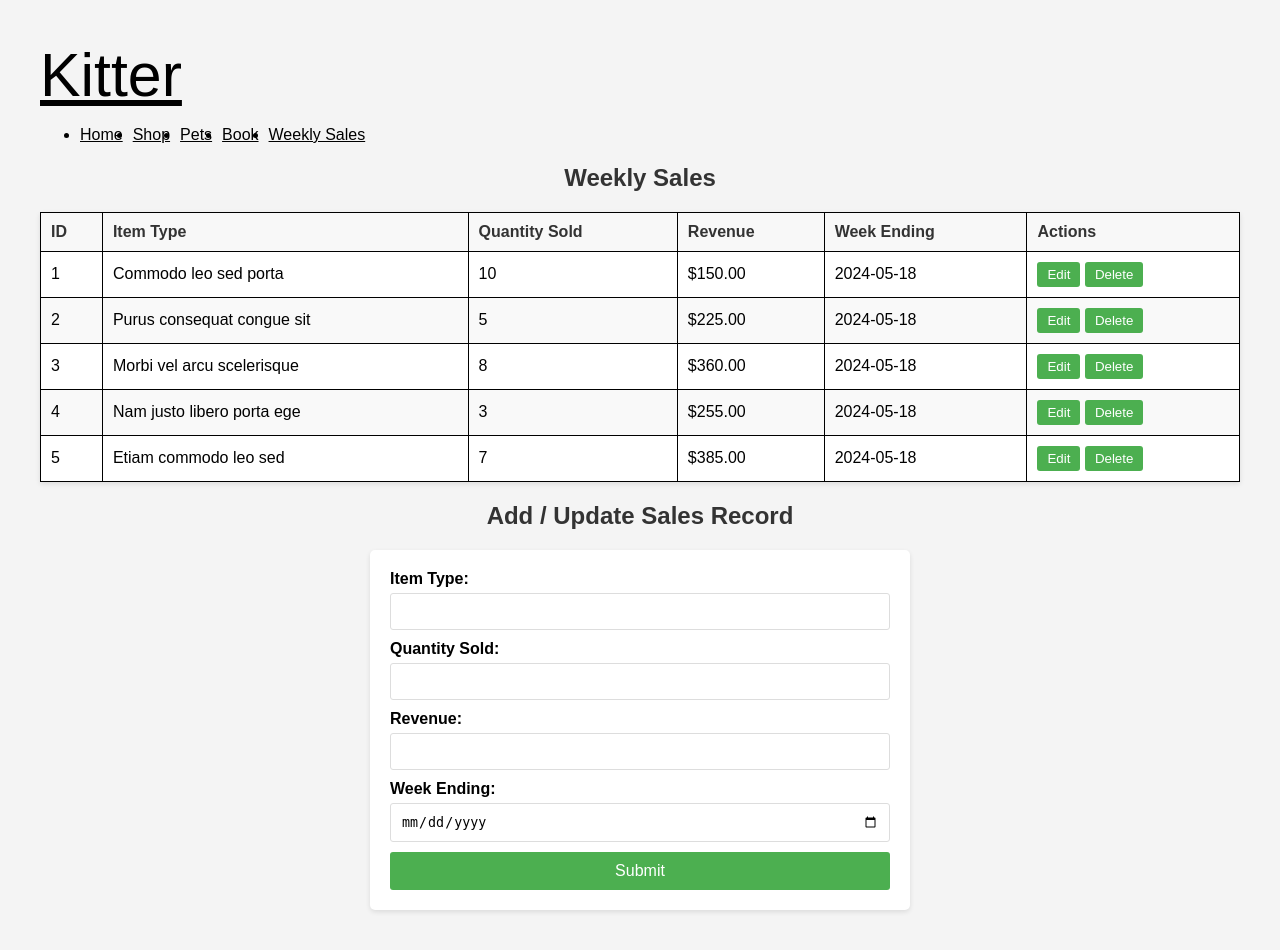
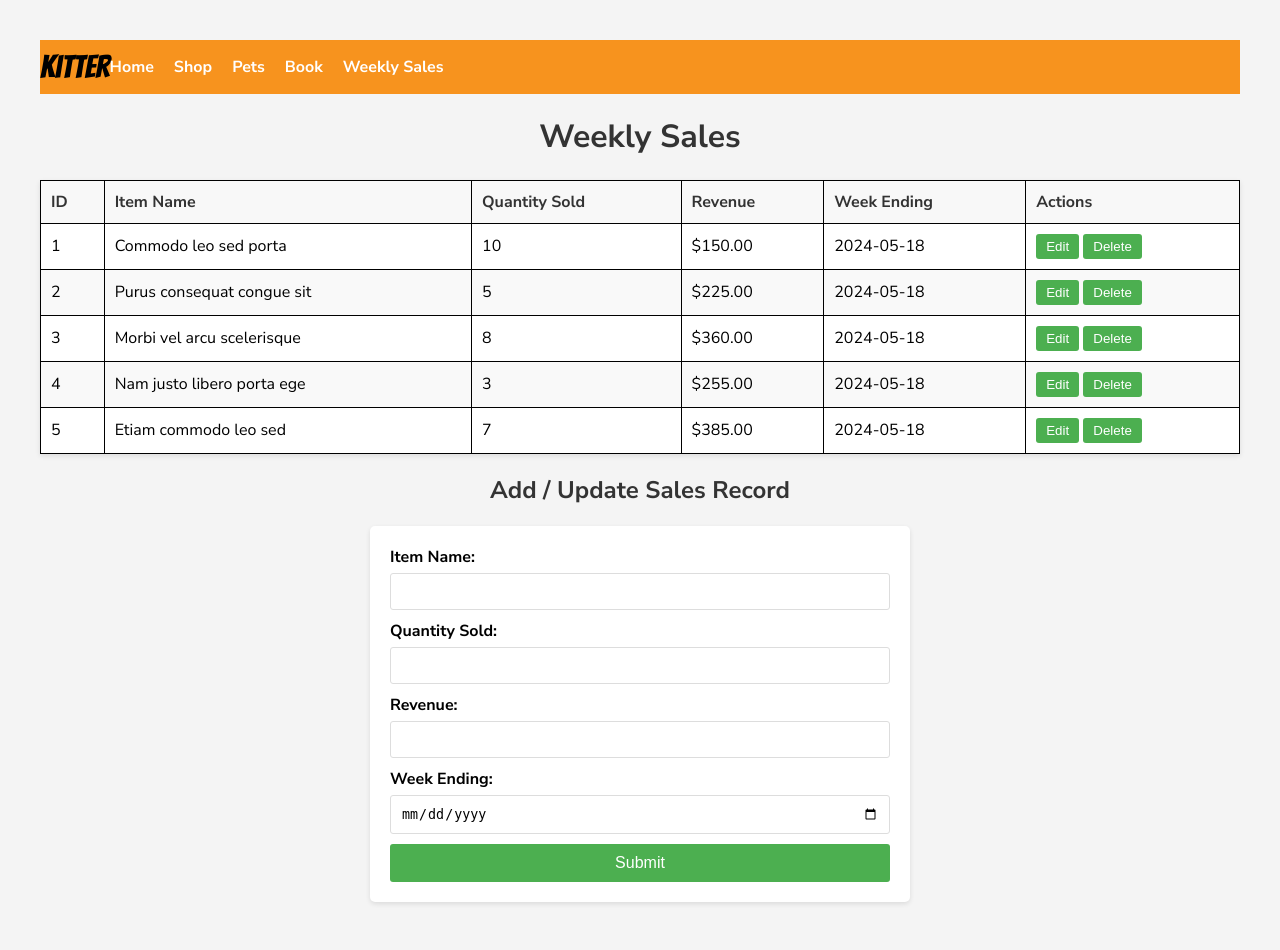
Before and after one commit to AbadYvoire/petAdoption, a Django app: page /sales in a window 1280 px wide. After the commit the page ends 904 px from the top, so only its background shows below. Run offline with Django 4.2, Linux system fonts and the light colour scheme.

Commit message:
Updated Weekly Sales' navbar

```diff
--- a/PetAdoption-Final-main/frontend/adoption/templates/home/weekly_sales.html
+++ b/PetAdoption-Final-main/frontend/adoption/templates/home/weekly_sales.html
@@ -6,9 +6,7 @@
     <meta name="viewport" content="width=device-width, initial-scale=1.0">
     <title>Weekly Sales</title>
     <link rel="stylesheet" href="{% static 'home/css/sales.css' %}" />
-    <!--
-    - google font link
-  -->
+    <!-- Google Fonts -->
     <link rel="preconnect" href="https://fonts.googleapis.com" />
     <link rel="preconnect" href="https://fonts.gstatic.com" crossorigin />
     <link
@@ -16,63 +14,43 @@
       rel="stylesheet"
     />
 
-  <!--
-  - preload images
--->
+    <!-- Preload Images -->
     <link
       rel="preload"
       as="image"
       href="{% static 'home/images/hero-banner.jpg' %}"
     />
-</head>
-
-<body id="top">
-    <header class="header" data-header>
-        <div class="container">
-          <button
-            class="nav-toggle-btn"
-            aria-label="toggle manu"
-            data-nav-toggler
-          >
-            <ion-icon
-              name="menu-outline"
-              aria-hidden="true"
-              class="menu-icon"
-            ></ion-icon>
-            <ion-icon
-              name="close-outline"
-              aria-label="true"
-              class="close-icon"
-            ></ion-icon>
-          </button>
-
-          <a href="#" class="logo">Kitter</a>
-
-          <nav class="navbar" data-navbar>
-            <ul class="navbar-list">
-              <li class="navbar-item">
-                <a href="{% url 'home' %}" class="navbar-link" data-nav-link>Home</a>
-              </li>
-
-              <li class="navbar-item">
-                <a href="{% url 'shop' %}" class="navbar-link" data-nav-link>Shop</a>
-              </li>
-
-              <li class="navbar-item">
-                <a href="{% url 'pet' %}" class="navbar-link" data-nav-link>Pets</a>
-              </li>
-
-              <li class="navbar-item">
-                <a href="#" class="navbar-link" data-nav-link>Book</a>
-              </li>
-
-              <li class="navbar-item">
-                <a href="{% url 'sales' %}" class="navbar-link" data-nav-link>Weekly Sales</a>
-              </li>
-
-
-            </ul>
     <style>
+        body {
+            font-family: 'Nunito Sans', sans-serif;
+        }
+        .header {
+            background-color: #f7931e;
+            padding: 10px 0;
+        }
+        .container {
+            display: flex;
+            justify-content: space-between;
+            align-items: center;
+        }
+        .logo {
+            font-family: 'Bangers', cursive;
+            font-size: 32px;
+            color: white;
+            text-decoration: none;
+        }
+        .navbar {
+            display: flex;
+            gap: 20px;
+        }
+        .navbar-link {
+            color: white;
+            text-decoration: none;
+            font-weight: bold;
+        }
+        .navbar-link:hover {
+            text-decoration: underline;
+        }
         table, th, td {
             border: 1px solid black;
             border-collapse: collapse;
@@ -82,13 +60,27 @@
         }
     </style>
 </head>
-<body>
+<body id="top">
+    <header class="header" data-header>
+        <div class="container">
+            <a href="#" class="logo">Kitter</a>
+            <nav class="navbar" data-navbar>
+                <a href="{% url 'home' %}" class="navbar-link" data-nav-link>Home</a>
+                <a href="{% url 'shop' %}" class="navbar-link" data-nav-link>Shop</a>
+                <a href="{% url 'pet' %}" class="navbar-link" data-nav-link>Pets</a>
+                <a href="#" class="navbar-link" data-nav-link>Book</a>
+                <a href="{% url 'sales' %}" class="navbar-link" data-nav-link>Weekly Sales</a>
+            </nav>
+        </div>
+    </header>
+
+    <main>
         <h1>Weekly Sales</h1>
         <table>
             <thead>
                 <tr>
                     <th>ID</th>
-                <th>Item Type</th>
+                    <th>Item Name</th>
                     <th>Quantity Sold</th>
                     <th>Revenue</th>
                     <th>Week Ending</th>
@@ -102,8 +94,8 @@
         <h2>Add / Update Sales Record</h2>
         <form id="salesForm">
             <input type="hidden" id="salesId" />
-        <label for="itemType">Item Type:</label>
-        <input type="text" id="itemType" required /><br />
+            <label for="itemName">Item Name:</label>
+            <input type="text" id="itemName" required /><br />
             <label for="quantitySold">Quantity Sold:</label>
             <input type="number" id="quantitySold" required /><br />
             <label for="revenue">Revenue:</label>
@@ -112,6 +104,8 @@
             <input type="date" id="weekEnding" required /><br />
             <button type="submit">Submit</button>
         </form>
-    <script src="home/scripts/weekly_sales.js"></script>
+    </main>
+
+    <script src="{% static 'home/scripts/weekly_sales.js' %}"></script>
 </body>
 </html>
```
Lines whose indentation alone changed are shown as unchanged.
